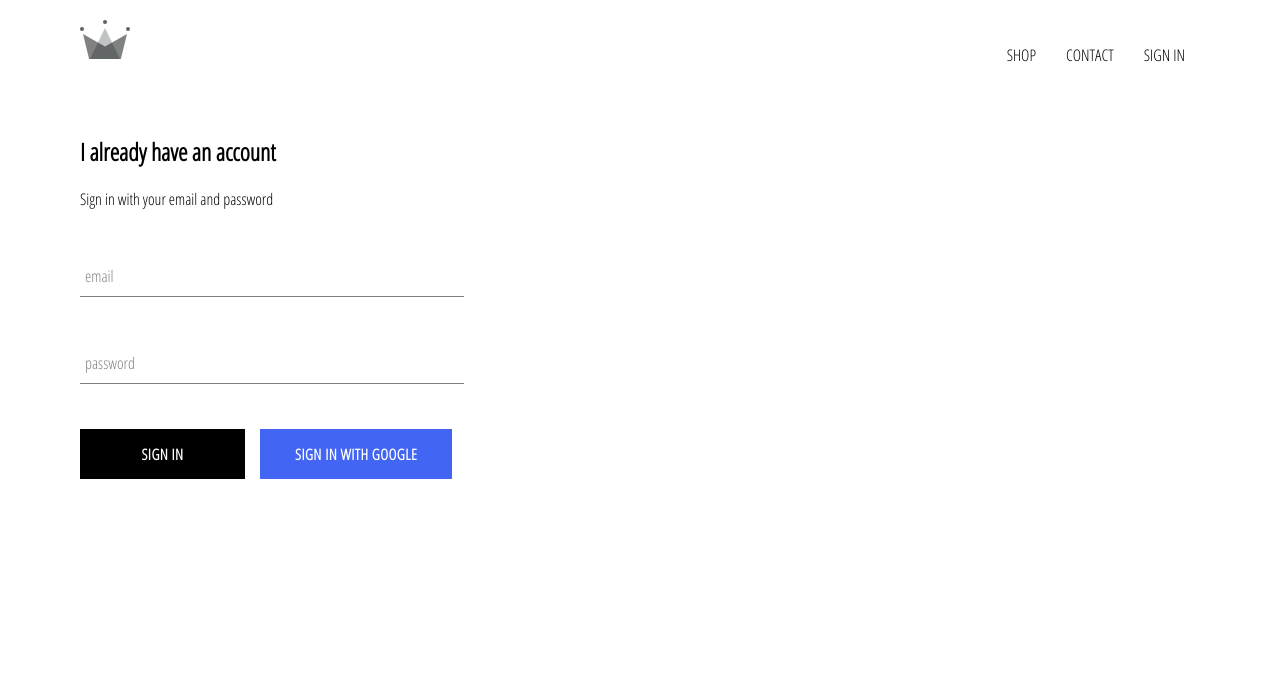
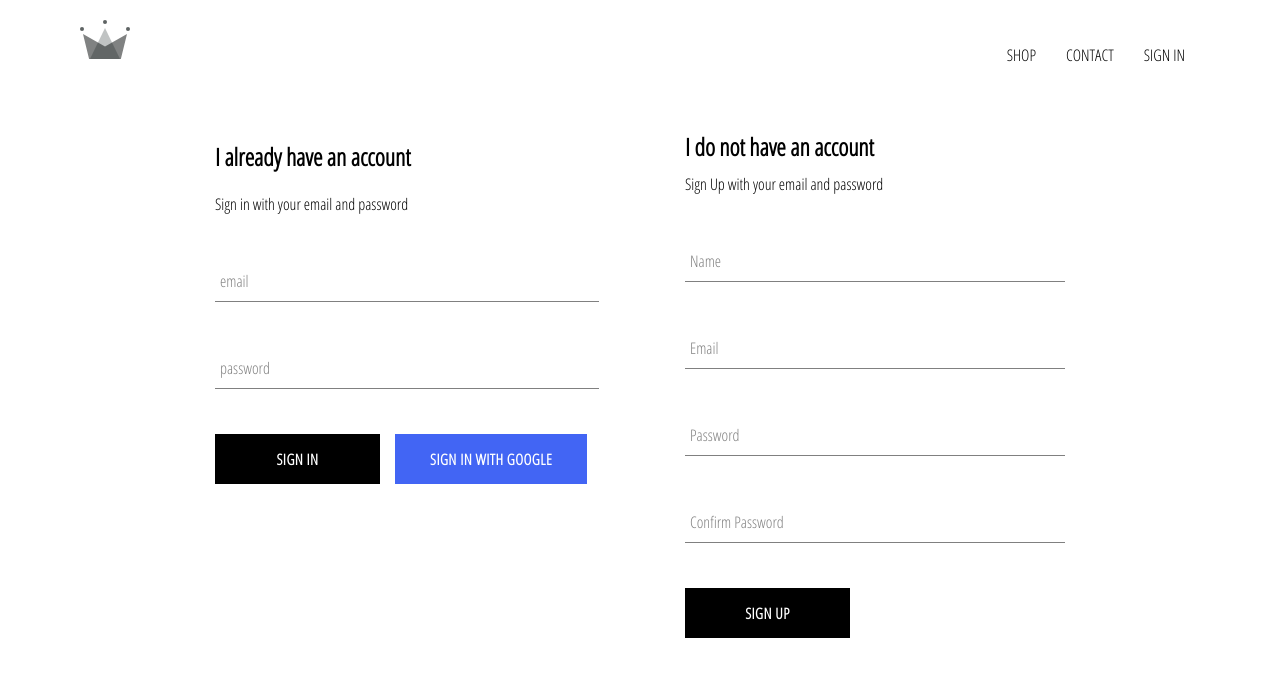
Before and after one commit to AdrienV17/E-Commerce-Platform, a React (Create React App) app: page /signin in a window 1280 px wide. Shown: the top 676 px of the page. Built offline with nearby package versions, Linux system fonts and the light colour scheme; no server answers.

Commit message:
Adding SIgn Up component and Firebase utilities...

```diff
--- a/src/App.js
+++ b/src/App.js
@@ -17,18 +17,39 @@
     }
   }
 
-  unsuscribedFromAuth = null
+  unsuscribeFromAuth = null;
 
   componentDidMount(){
-   this.unsuscribedFromAuth =  auth.onAuthStateChanged(async user => {
-    createUserProfileDocument(user)
-  })
 
+    this.unsuscribeFromAuth = auth.onAuthStateChanged( async userAuth => {
+
+      if(userAuth){
+        const userRef = await createUserProfileDocument(userAuth);
+
+        userRef.onSnapshot( snapShot =>{
+          this.setState({
+            currentUser:{
+
+              id: snapShot.id,
+              ...snapShot.data()
+
+            }
+          })
+        })
+      }
+      else{
+        this.setState({currentUser:userAuth})
+      }
+    }
+
+
+    )
   }
 
   componentWillUnmount(){
-    this.unsuscribedFromAuth();
+    this.unsuscribeFromAuth();
   }
+
   render() {
     return(
       <div className="App">
--- /dev/null
+++ b/src/components/SignUp/SignUp.jsx
@@ -0,0 +1,105 @@
+import React, { Component } from 'react';
+import FormInput from '../FormInput/FormInput';
+import CustomButton from '../CustomButton/CustomButton';
+import { auth, createUserProfileDocument } from '../../firebase/firebase.utils';
+import './SignUp.scss';
+
+class SignUp extends Component {
+
+    constructor(){
+        super();
+
+        this.state = {
+            displayName:'',
+            email: '',
+            password: '',
+            confirmPassword:''
+        }
+    }
+
+    handleSubmit = async event =>{
+
+        event.preventDefault();
+
+        const {displayName,email, password, confirmPassword} = this.state;
+        if (password !== confirmPassword){
+            alert("passwords don't match")
+            return;
+        }
+
+        try{
+
+            const { user }= await auth.createUserWithEmailAndPassword(email,password)
+
+            await createUserProfileDocument(user,{ displayName })
+            this.state = {
+                displayName:'',
+                email: '',
+                password: '',
+                confirmPassword:''
+            }
+        }catch(error){
+            console.error(error);
+        }
+
+    }
+
+    handleChange = event =>{
+
+        const {name, value} = event.target;
+
+        this.setState({[name]:value});
+    }
+
+    render(){
+
+        const {displayName,email, password, confirmPassword} = this.state;
+        return(
+            <div className="sign-up">
+                <h2 className="title"> I do not have an account</h2>
+                <span>Sign Up with your email and password</span>
+
+                <form onSubmit={this.handleSubmit} className="sign-up-form">
+                    <FormInput
+                        type='text'
+                        name='displayName'
+                        value = {displayName}
+                        onChange = {this.handleChange}
+                        label='Name'
+                        required
+                    />
+                     <FormInput
+                        type='email'
+                        name='email'
+                        value = {email}
+                        onChange = {this.handleChange}
+                        label='Email'
+                        required
+                    />
+                     <FormInput
+                        type='password'
+                        name='password'
+                        value = {password}
+                        onChange = {this.handleChange}
+                        label='Password'
+                        required
+                    />
+                     <FormInput
+                        type='password'
+                        name='confirmPassword'
+                        value = {confirmPassword}
+                        onChange = {this.handleChange}
+                        label='Confirm Password '
+                        required
+                    />
+
+                    <CustomButton type='submit'>SIGN UP</CustomButton>
+                </form>
+
+
+            </div>
+        )
+    }
+}
+
+export default SignUp
--- /dev/null
+++ b/src/components/SignUp/SignUp.scss
@@ -0,0 +1,10 @@
+.sign-up{
+    display: flex;
+    flex-direction: column;
+    width: 380px;
+
+    .title{
+        margin:10px 0;
+
+    }
+}
--- a/src/components/pages/SignInAnSignUpPage/SignInAndSignUpPage.jsx
+++ b/src/components/pages/SignInAnSignUpPage/SignInAndSignUpPage.jsx
@@ -1,10 +1,12 @@
 import React from 'react';
 import './SignInAndSignUpPage.scss'
 import SignIn from '../../SignIn/SignIn';
+import SignUp from '../../SignUp/SignUp';
 
 const SignInAndSignUpPage = () =>(
-    <div className="SignInAndSignUp">
+    <div className="sign-in-and-sign-up">
         <SignIn/>
+        <SignUp/>
     </div>
 )
 
--- a/src/components/pages/SignInAnSignUpPage/SignInAndSignUpPage.scss
+++ b/src/components/pages/SignInAnSignUpPage/SignInAndSignUpPage.scss
@@ -0,0 +1,6 @@
+.sign-in-and-sign-up{
+    width: 850px;
+    display:flex;
+    justify-content: space-between;
+    margin:30px  auto;
+}
--- a/src/firebase/firebase.utils.js
+++ b/src/firebase/firebase.utils.js
@@ -15,6 +15,7 @@
 }
 
 export const createUserProfileDocument = async(userAuth, additionalData ) =>{
+
     if(!userAuth) return;
     const userRef =  firestore.doc(`users/${userAuth.uid}`)
     const snapShot = await userRef.get()
```
Also changed, not shown: src/test.js (line endings or trailing spaces).
